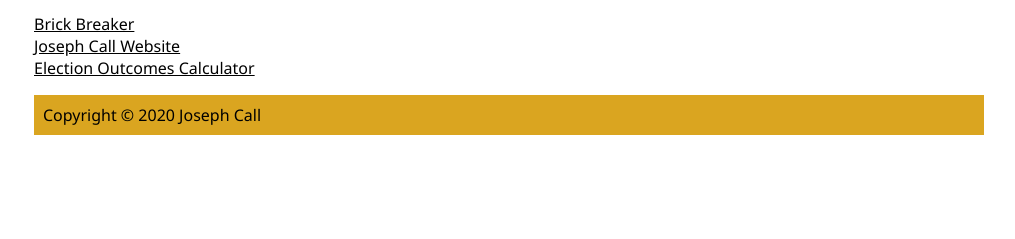
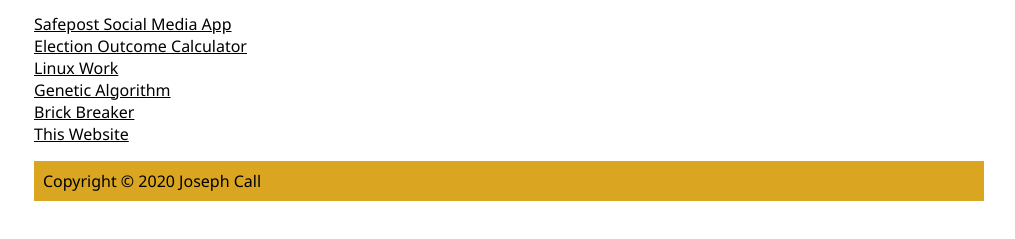
Before and after one commit to jbcallv/jbcallv.github.io, a plain HTML site: page projects.html in a window 1280 px wide. Shown: the part 235-474 px from the top of the page, without its empty margins (131-1146 px from the left). Drawn offline with Linux system fonts and the light colour scheme.

Commit message:
Update projects.html

```diff
--- a/projects.html
+++ b/projects.html
@@ -20,9 +20,12 @@
 
             <div id="projects">
                 <ul style="list-style-type:none; padding: 0%;">
+                    <li><a href="https://github.com/jbcallv/safepost" style="color: black">Safepost Social Media App</a></li>
+                    <li><a href="https://github.com/jbcallv/Election-Outcome-Calculator" style="color: black">Election Outcome Calculator</a></li>
+                    <li><a href="https://github.com/jbcallv/dotfiles" style="color: black">Linux Work</a></li>
+                    <li><a href="https://github.com/jbcallv/GeneticAlgorithm" style="color: black">Genetic Algorithm</a></li>
                     <li><a href="https://github.com/jbcallv/brickBreaker" style="color:black">Brick Breaker</a></li>
-                    <li><a href="https://github.com/jbcallv/JosephCallWebsite" style="color: black">Joseph Call Website</a></li>
-                    <li><a href="https://github.com/jbcallv/Election-Outcome-Calculator" style="color: black">Election Outcomes Calculator</a></li>
+                    <li><a href="https://github.com/jbcallv/JosephCallWebsite" style="color: black">This Website</a></li>
                 </ul>
             </div>
 
```
